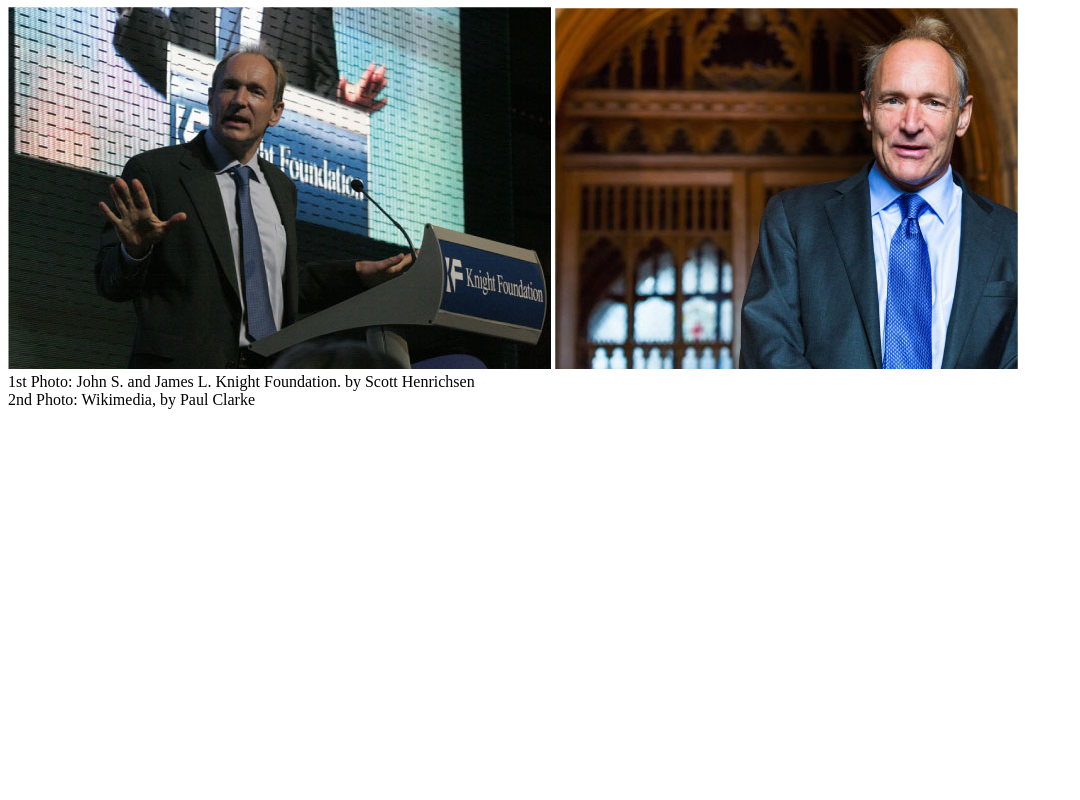
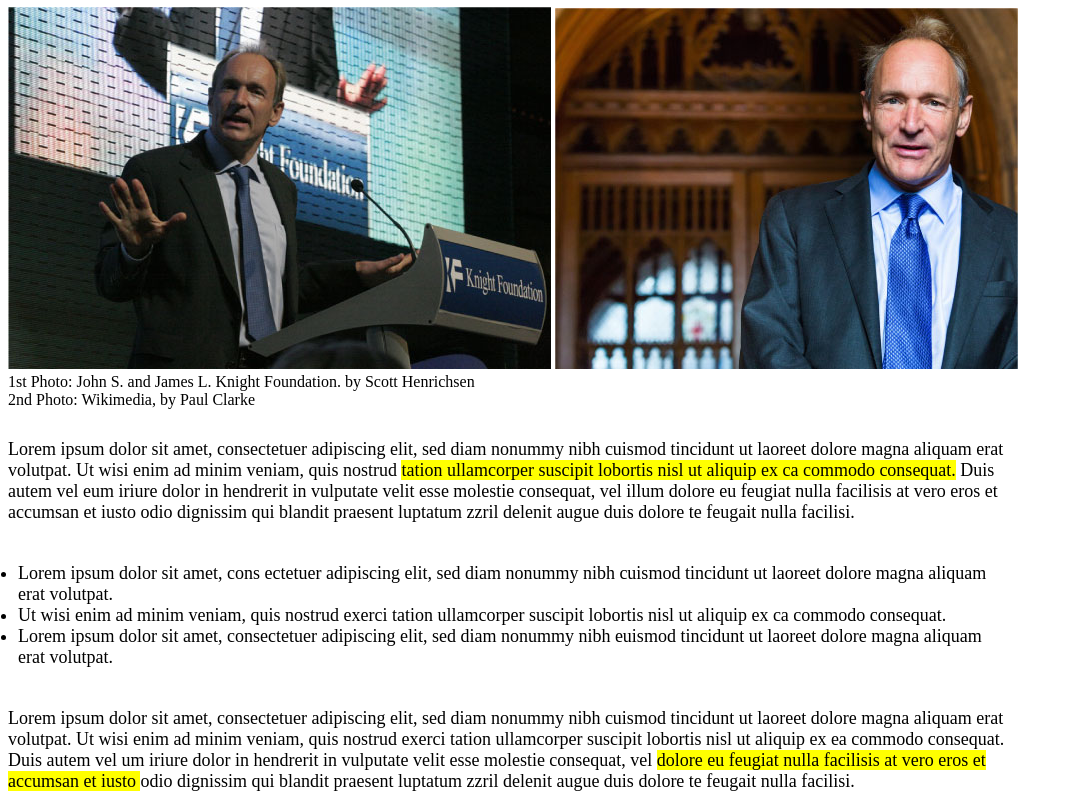
Before and after one commit to valeriobilli/html-css-booleaner, a plain HTML site: page index.html in a window 1280 px wide. Shown: the part 313-1113 px from the top of the page, without its empty margins (0-1080 px from the left). Before the commit the page ends 800 px from the top, so only its background shows below. Drawn offline with Linux system fonts and the light colour scheme.

Commit message:
feat(main): add articles

```diff
--- a/css/style.css
+++ b/css/style.css
@@ -31,3 +31,13 @@ span {
     color: grey;
     margin-bottom: 20px;
 }
+
+article {
+    margin-top: 30px;
+    font-size: 18px;
+    width: 80%;
+}
+
+#list {
+    padding: 10px;
+}
--- a/index.html
+++ b/index.html
@@ -9,12 +9,15 @@
 </head>
 <body>
     <header>
+        <!-- logo -->
         <div class="pattern">
             <img src="img/logo.svg" id="logo">
         </div>
+        <!-- titolo -->
         <h1>Internet deve essere al servizio del "bene pubblico": il <br> manifesto di Tim Berners-Lee</h1>
         <span>Scritto da</span> <span id="name">The Booleaner</span>
         <div id="date">il 27/02/2023</div>
+        <!-- immagini -->
         <img src="img/tim-1.jpg">
         <img src="img/tim-2.jpg">
         <div>1st Photo: John S. and James L. Knight Foundation. by Scott Henrichsen</div>
@@ -22,7 +25,25 @@
     </header>
 
     <main>
+        <article>
+            Lorem ipsum dolor sit amet, consectetuer adipiscing elit, sed diam nonummy nibh cuismod tincidunt ut laoreet dolore magna aliquam erat volutpat. Ut wisi enim
+            ad minim veniam, quis nostrud <mark>tation ullamcorper suscipit lobortis nisl ut aliquip ex ca commodo consequat.</mark> Duis autem vel eum iriure dolor in hendrerit in
+            vulputate velit esse molestie consequat, vel illum dolore eu feugiat nulla facilisis at vero eros et accumsan et iusto odio dignissim qui blandit praesent luptatum
+            zzril delenit augue duis dolore te feugait nulla facilisi.
+        </article>
 
+        <article>
+            <ul id="list">
+                <li>Lorem ipsum dolor sit amet, cons ectetuer adipiscing elit, sed diam nonummy nibh cuismod tincidunt ut laoreet dolore magna aliquam erat volutpat.</li>
+                <li>Ut wisi enim ad minim veniam, quis nostrud exerci tation ullamcorper suscipit lobortis nisl ut aliquip ex ca commodo consequat.</li>
+                <li>Lorem ipsum dolor sit amet, consectetuer adipiscing elit, sed diam nonummy nibh euismod tincidunt ut laoreet dolore magna aliquam erat volutpat.</li>
+            </ul>
+        </article>
+
+        <article>Lorem ipsum dolor sit amet, consectetuer adipiscing elit, sed diam nonummy nibh cuismod tincidunt ut laoreet dolore magna aliquam erat volutpat. Ut wisi enim
+            ad minim veniam, quis nostrud exerci tation ullamcorper suscipit lobortis nisl ut aliquip ex ea commodo consequat. Duis autem vel um iriure dolor in hendrerit in
+            vulputate velit esse molestie consequat, vel <mark>dolore eu feugiat nulla facilisis at vero eros et accumsan et iusto </mark> odio dignissim qui blandit praesent luptatum
+            zzril delenit augue duis dolore te feugait nulla facilisi.</article>
     </main>
 
     <footer>
```
Lines whose indentation alone changed are shown as unchanged.
